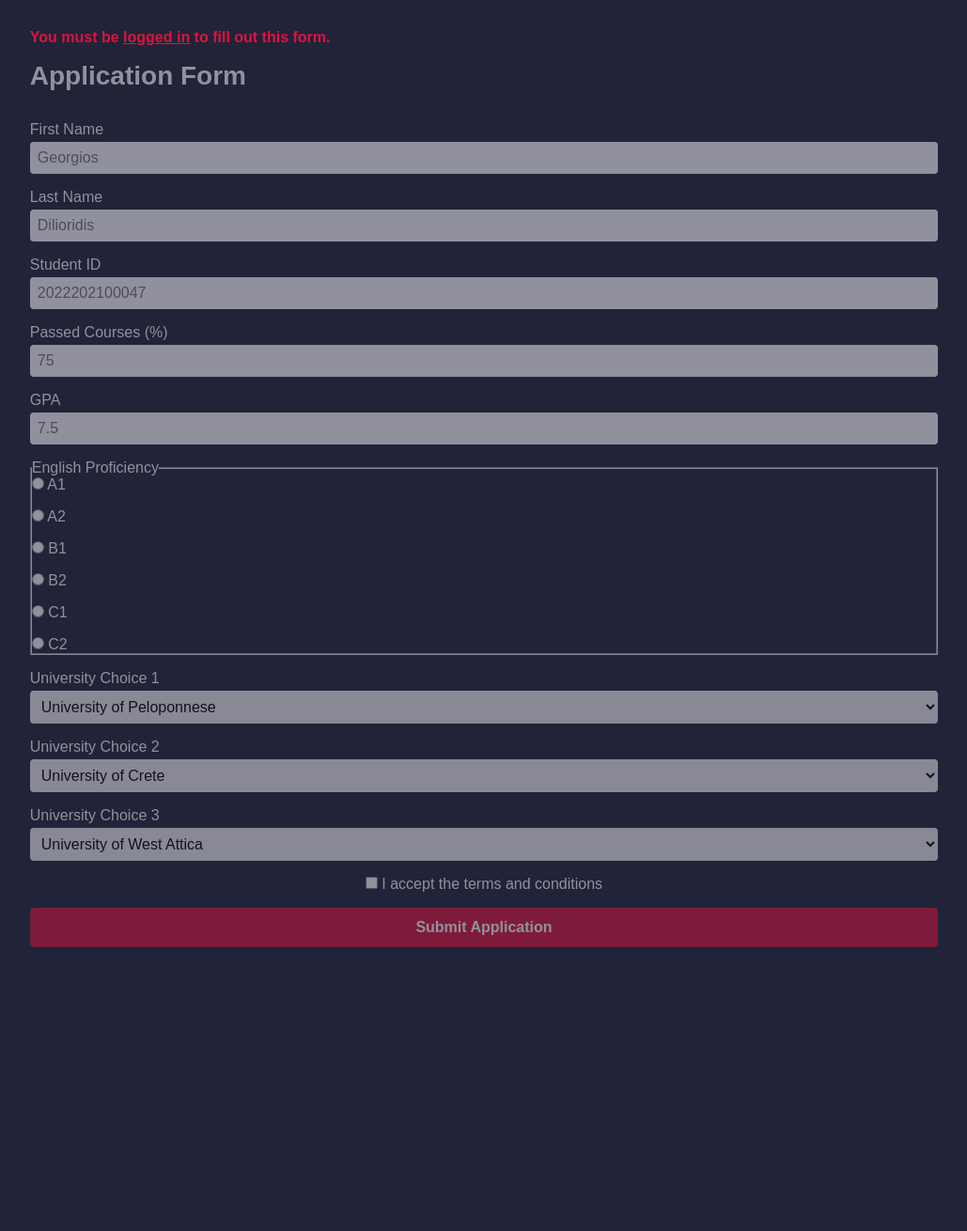
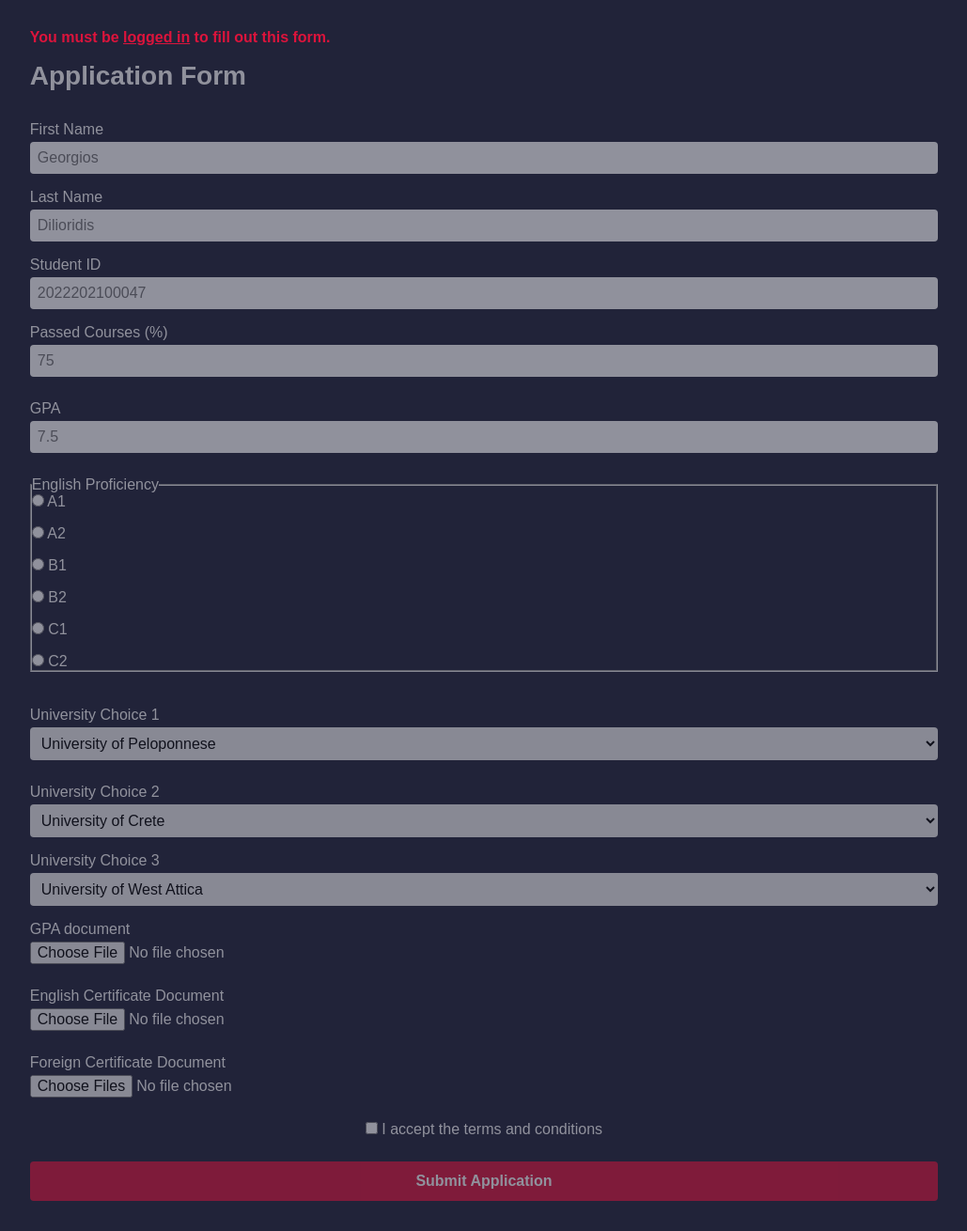
Before and after one commit to OrestizZ/erasmus-application-management-system, a PHP site: page /application.html in a window 1280 px wide. Shown: the part 61-1371 px from the top of the page at 94% size, without its empty margins (125-1154 px from the left). Before the commit the page ends 1069 px from the top, so only its background shows below. Run offline with PHP 8.4, Linux system fonts and the light colour scheme.

Commit message:
added file upload and required files

```diff
--- a/application.html
+++ b/application.html
@@ -38,10 +38,12 @@
           <div class="form-group">
             <label for="passedPercent">Passed Courses (%)</label>
             <input type="number" id="passedPercent" name="passedPercent" min="0" max="100" placeholder="75">
+            <span class="error-message" id="passedPercentError"></span>
           </div>
           <div class="form-group">
             <label for="gpa">GPA</label>
             <input type="number" step="0.01" id="gpa" name="gpa" min="0" max="10" placeholder="7.5">
+            <span class="error-message" id="gpaError"></span>
           </div>
 
           <!-- Language proficiency -->
@@ -54,6 +56,7 @@
             <label><input type="radio" name="engLevel" value="C1"> C1</label>
             <label><input type="radio" name="engLevel" value="C2"> C2</label>
           </fieldset>
+          <span class="error-message" id="radioError"></span>
 
           <!-- University choices -->
           <div class="form-group">
@@ -63,6 +66,7 @@
               <option>University of Crete</option>
               <option>University of West Attica</option>
             </select>
+            <span class="error-message" id="uni1Error"></span>
           </div>
           <div class="form-group">
             <label for="uni2">University Choice 2</label>
@@ -80,17 +84,34 @@
               <option>University of Crete</option>
             </select>
           </div>
+          <div class="form-group">
+            <label for="gpaUpload">GPA document</label>
+            <input type="file" accept=".pdf" name="gpaUpload" id="gpaUpload">
+            <span class="error-message" id="gpaUploadError"></span>
+          </div>
+          <div class="form-group">
+            <label for="englishCertificate">English Certificate Document</label>
+            <input type="file" accept=".pdf" name="englishCertificate" id="englishCertificate">
+            <span class="error-message" id="englishCertificateError"></span>
+          </div>
+          <div class="form-group">
+            <label for="foreignCertificate">Foreign Certificate Document</label>
+            <input type="file" accept=".pdf" multiple name="foreignCertificate" id="foreignCertificate">
+            <span class="error-message" id="foreignCertificateError"></span>
+          </div>
 
           <!-- Confirmation -->
           <div class="form-group checkbox-group">
             <label><input type="checkbox" name="terms"> I accept the terms and conditions</label>
+            <span class="error-message" id="termsError"></span>
           </div>
 
-          <button type="submit" class="main-btn"><a href="#">Submit Application</a></button>
+          <button type="submit" class="main-btn">Submit Application</button>
         </form>
       </div>
     </div>
   </main>
   <script src="scripts/form-access-check.js"></script>
+  <script src="scripts/application-client-validation.js"></script>
 </body>
 </html>
--- /dev/null
+++ b/scripts/application-client-validation.js
@@ -0,0 +1,52 @@
+document.addEventListener("DOMContentLoaded", () => {
+  const form = document.querySelector(".application-form");
+
+  form.addEventListener("submit", (e) => {
+    let hasErrors = false;
+
+    // Καθάρισε προηγούμενα μηνύματα
+    document.querySelectorAll(".error-message").forEach((span) => {
+      span.textContent = "";
+    });
+
+    // Βασικά input πεδία
+    const requiredFields = [
+      "passedPercent",
+      "gpa",
+      "uni1",
+      "gpaUpload",
+      "englishCertificate",
+      "foreignCertificate"
+    ];
+
+    requiredFields.forEach((id) => {
+      const field = document.getElementById(id);
+      if (!field || !field.value || (field.type === "file" && field.files.length === 0)) {
+        const errorSpan = document.getElementById(id + "Error");
+        if (errorSpan) errorSpan.textContent = "This field is required";
+        hasErrors = true;
+      }
+    });
+
+    // Radio buttons (engLevel)
+    const radioGroup = document.getElementsByName("engLevel");
+    const selectedRadio = Array.from(radioGroup).some((radio) => radio.checked);
+    if (!selectedRadio) {
+      const radioError = document.getElementById("radioError");
+      if (radioError) radioError.textContent = "This field is required";
+      hasErrors = true;
+    }
+
+    // Terms checkbox
+    const termsCheckbox = form.querySelector('input[name="terms"]');
+    if (!termsCheckbox.checked) {
+      const termsError = document.getElementById("termsError");
+      if (termsError) termsError.textContent = "This field is required";
+      hasErrors = true;
+    }
+
+    if (hasErrors) {
+      e.preventDefault();
+    }
+  });
+});
--- a/styles/application.css
+++ b/styles/application.css
@@ -62,6 +62,13 @@
   font-size: 1rem;
 }
 
+#gpaUpload,
+#englishCertificate,
+#foreignCertificate{
+  padding: 0;
+}
+
+
 .radio-group {
   display: flex;
   flex-wrap: wrap;
@@ -109,6 +116,13 @@
   text-decoration: underline;
 }
 
+.error-message{
+  color: var(--bright-red);
+  padding-top: 5px;
+  font-size: 14px;
+  font-weight: bold;
+}
+
 @media (min-width: 601px) {
   .main-container {
     flex-direction: row;
```
